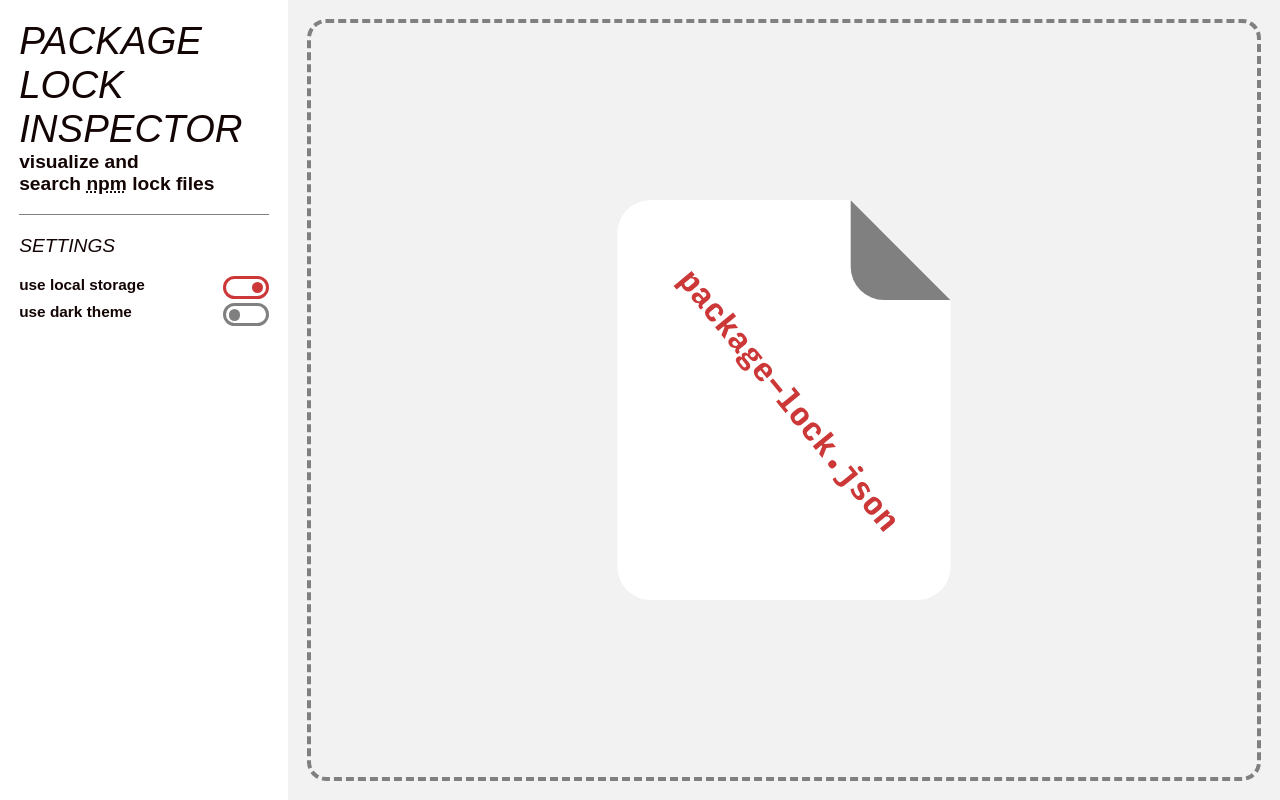
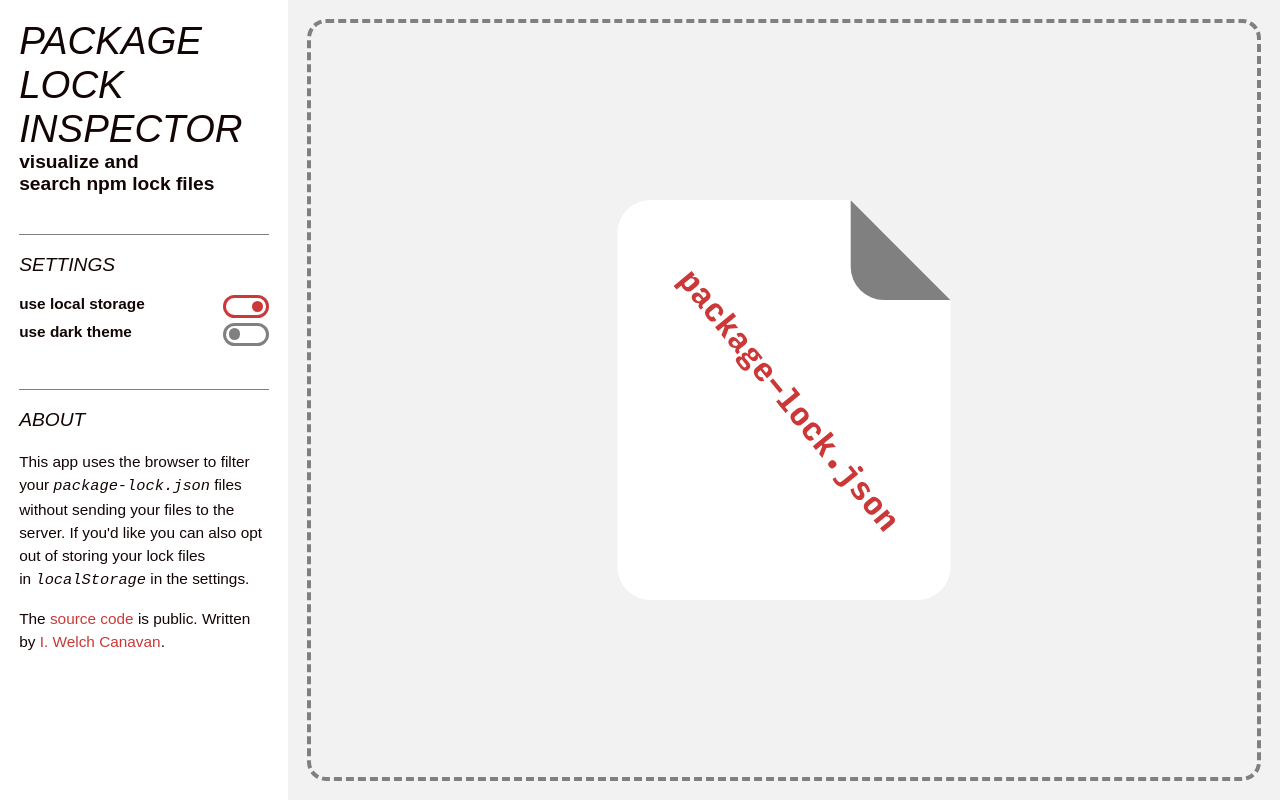
Before and after one commit to xiwcx/package-lock-inspector, a React (Create React App) app: page / in a window 1280 px wide. Built offline with nearby package versions, Linux system fonts and the light colour scheme; a web font is replaced by a local one.

Commit message:
add about section, move all styles to writing mode compliant properties

```diff
--- a/src/App.js
+++ b/src/App.js
@@ -2,7 +2,7 @@ import React from 'react';
 import './App.scss';
 import { useDebounce } from 'react-use';
 import { useLocation } from 'react-router';
-import Config from './components/Config';
+import Aside from './components/Aside';
 import Header from './components/Header';
 import Inputs from './components/Inputs';
 import Packages from './components/Packages';
@@ -36,7 +36,7 @@ function App() {
         <div className="layout-app">
             <Header />
 
-            <Config />
+            <Aside />
 
             <main className="layout-app__main main">
                 { content }
--- a/src/App.scss
+++ b/src/App.scss
@@ -10,11 +10,11 @@
 @import 'styles/typography';
 
 // blocks
+@import 'styles/blocks/aside';
 @import 'styles/blocks/drop-zone';
 @import 'styles/blocks/file';
 @import 'styles/blocks/inputs';
 @import 'styles/blocks/header';
 @import 'styles/blocks/package';
 @import 'styles/blocks/packages-list';
-@import 'styles/blocks/settings';
 @import 'styles/blocks/toggle';
--- /dev/null
+++ b/src/components/Aside.jsx
@@ -0,0 +1,71 @@
+import React, { useEffect } from 'react';
+import classNames from 'classnames';
+import { useLocalStorage, useMeasure } from 'react-use';
+import { CONFIG_DARK_THEME, CONFIG_LOCAL_STORAGE } from '../utils/config';
+import Toggle from './Toggle';
+
+
+function Config() {
+    const [configDarkTheme, setConfigDarkTheme] = useLocalStorage(
+        CONFIG_DARK_THEME,
+        window.matchMedia('(prefers-color-scheme: dark)').matches,
+    );
+    const [
+        configLocalStorage,
+        setConfigLocalStorage,
+    ] = useLocalStorage(CONFIG_LOCAL_STORAGE, true);
+    const [ref, { width }] = useMeasure();
+    const asideContainerClasses = classNames({
+        aside: true,
+        'layout-app__aside': true,
+        'aside--sm': width >= 500,
+        'aside--md': width >= 600,
+    });
+
+    useEffect(() => document
+        .querySelector('html')
+        .setAttribute('data-theme', configDarkTheme ? 'dark' : 'light'));
+
+    return (
+        <aside className={asideContainerClasses} ref={ref}>
+            <div className="aside__section">
+                <h1 className="aside__title">Settings</h1>
+
+                <Toggle
+                    bool={configLocalStorage}
+                    setFunc={setConfigLocalStorage}
+                    label="Use local storage"
+                />
+
+                <Toggle
+                    bool={configDarkTheme}
+                    setFunc={setConfigDarkTheme}
+                    label="Use dark theme"
+                />
+            </div>
+
+            <div className="aside__section">
+                <h1 className="aside__title">About</h1>
+
+                <p className="aside__text">
+                    This app uses the browser to filter your&nbsp;
+                    <code className="type-emphasis">package-lock.json</code>
+                    &nbsp;files without sending your files to the server. If you&#39;d like you can
+                    also opt out of storing your lock files in&nbsp;
+                    <code className="type-emphasis">localStorage</code>
+                    &nbsp;in the settings.
+                </p>
+
+                <p className="aside__text">
+                    The&nbsp;
+                    <a href="https://gitlab.com/welchcanavan/package-lock-inspector">source code</a>
+                    &nbsp;is public. Written by&nbsp;
+                    <a href="http://welchcanavan.com/">I. Welch Canavan</a>
+                    .
+                </p>
+            </div>
+        </aside>
+    );
+}
+
+export default Config;
--- a/src/styles/base.scss
+++ b/src/styles/base.scss
@@ -36,6 +36,15 @@ body {
     margin: 0;
 }
 
+a {
+    color: var(--color-primary);
+    text-decoration: none;
+}
+
+abbr {
+    text-decoration: none;
+}
+
 button {
     font-family: inherit;
     font-size: inherit;
--- /dev/null
+++ b/src/styles/blocks/aside.scss
@@ -0,0 +1,54 @@
+.aside {
+    background-color: var(--color-highlight);
+    padding-inline-end: 1em;
+    padding-inline-start: 1em;
+
+    &.aside--sm {
+        border-block-start: 1px solid var(--color-lowlight);
+        display: grid;
+        grid-gap: 1em;
+        grid-template-columns: 1fr 1fr;
+    }
+
+    &.aside--md {
+        grid-template-columns: 2fr 3fr;
+    }
+}
+
+.aside__section {
+    border-block-start: 1px solid var(--color-lowlight);
+    padding-block-end: 2em;
+
+    .aside--sm & {
+        border-block-start: none;
+    }
+
+    & + & {
+        .aside--sm & {
+            border-inline-start: 1px solid var(--color-lowlight);
+            margin-block-start: 0;
+            padding-inline-start: 1em;
+        }
+    }
+}
+
+.aside__text {
+    font-size: 0.8em;
+    line-height: 1.5;
+
+    &:first-of-type {
+        margin-block-start: 0;
+    }
+
+    &:last-of-type {
+        margin-block-end: 0;
+    }
+}
+
+.aside__title {
+    font-size: 1em;
+    margin: 0;
+    padding: 1em 0;
+
+    @include type-display();
+}
--- a/src/styles/blocks/header.scss
+++ b/src/styles/blocks/header.scss
@@ -1,6 +1,6 @@
 .header {
     background-color: var(--color-highlight);
-    padding: 1em;
+    padding: 1em 1em 2em;
 }
 
 .header__title {
--- a/src/styles/blocks/package.scss
+++ b/src/styles/blocks/package.scss
@@ -1,9 +1,9 @@
 .package {
     background-color: var(--color-highlight);
-    border-left: 0.3em solid var(--color-primary);
+    border-inline-start: 0.3em solid var(--color-primary);
     color: var(--color-text);
     display: block;
-    margin-bottom: 0.5em;
+    margin-block-end: 0.5em;
     padding: 0.5em;
     text-decoration: none;
 
--- a/src/styles/blocks/packages-list.scss
+++ b/src/styles/blocks/packages-list.scss
@@ -4,6 +4,6 @@
     padding: 0;
 
     & & {
-        padding-left: 2em;
+        padding-inline-start: 2em;
     }
 }
--- a/src/styles/blocks/settings.scss
+++ /dev/null
@@ -1,13 +0,0 @@
-.settings {
-    background-color: var(--color-highlight);
-    padding: 0 1em 1em;
-}
-
-.settings__title {
-    border-top: 1px solid var(--color-lowlight);
-    font-size: 1em;
-    margin: 0;
-    padding: 1em 0;
-
-    @include type-display();
-}
--- a/src/styles/blocks/toggle.scss
+++ b/src/styles/blocks/toggle.scss
@@ -1,5 +1,5 @@
 .toggle {
-    margin-bottom: 0.5em;
+    margin-block-end: 0.5em;
     position: relative;
 }
 
@@ -11,7 +11,7 @@
 
     display: block;
     font-size: 0.8em;
-    padding-right: $height * 3;
+    padding-inline-end: $height * 3;
 
     &::before {
         border: $border-width solid var(--color-lowlight);
```
